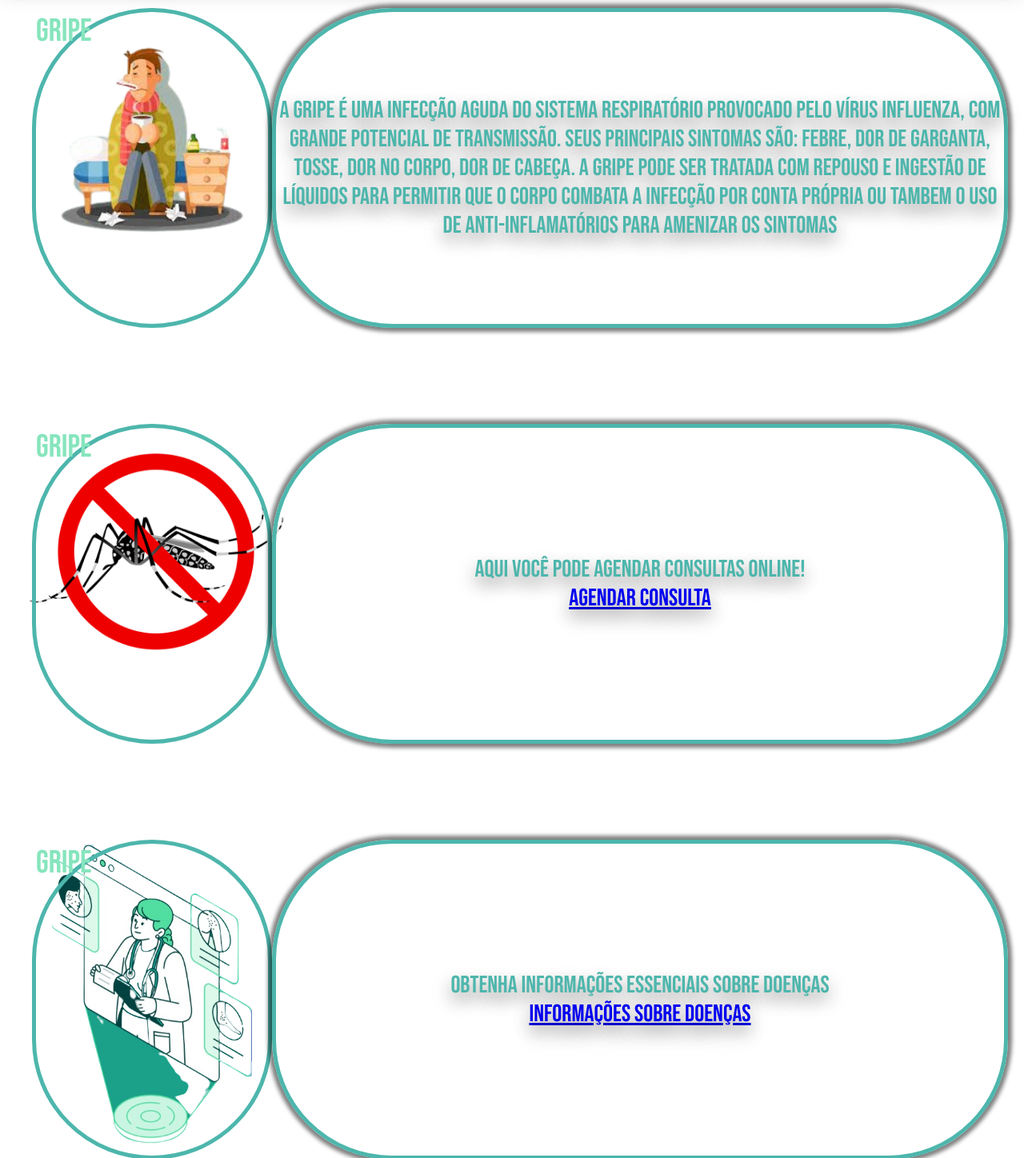
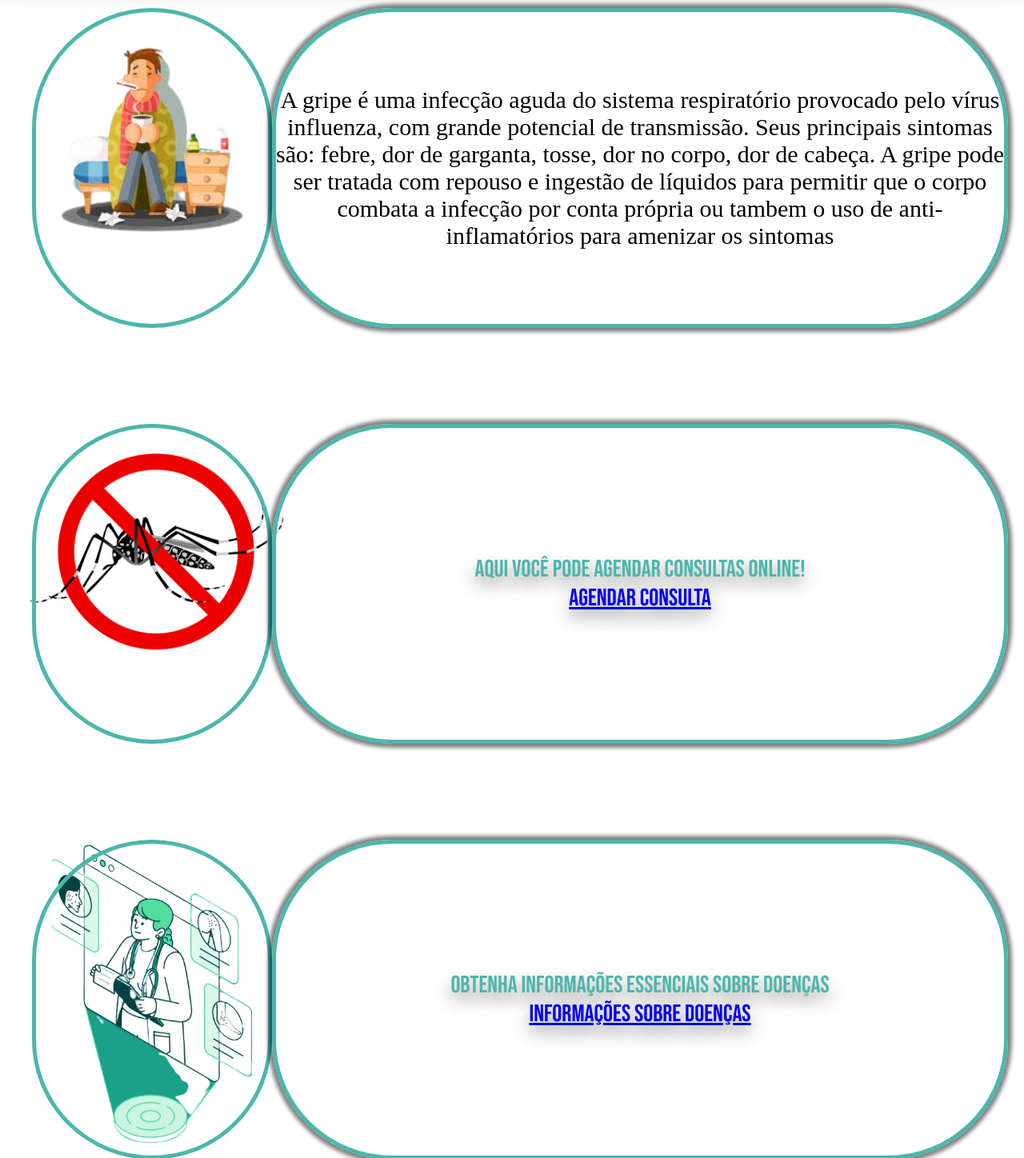
Before and after one commit to zTuressOz/MedGuia, a plain HTML site: page informacoes.html in a window 1280 px wide. Shown: the part 140-1588 px from the top of the page at 80% size. Drawn offline with Linux system fonts and the light colour scheme; a web font is replaced by a local one.

Commit message:
Update informacoes.html

```diff
--- a/informacoes.html
+++ b/informacoes.html
@@ -16,22 +16,21 @@
             </div>
         </div>
     </header>
-
     <section class="corpo">
         <div class="container-formas">
             <div class="quadrados">
-                <div class="quadrado" data-retangulo="retangulo1"><img src="gripe.png" class="imgtoque" width="250"><p class="texto-doenca">GRIPE</p><img src="toque.png" width="170" class="toque"></div>
-                <div class="quadrado" data-retangulo="retangulo2"><img src="dengue.jpg" class="imgtoque1" width="450"><p class="texto-doenca">GRIPE</p><img src="toque.png" width="170" class="toque"></div>
-                <div class="quadrado" data-retangulo="retangulo3"><img src="informacoes.png" class="imgtoque" width="250"><p class="texto-doenca">GRIPE</p><img src="toque.png" width="170" class="toque"></div>
+                <div class="quadrado" data-retangulo="retangulo1"><img src="gripe.png" class="imgtoque" width="250"><img src="toque.png" width="170" class="toque"></div>
+                <div class="quadrado" data-retangulo="retangulo2"><img src="dengue.jpg" class="imgtoque1" width="450"><img src="toque.png" width="170" class="toque"></div>
+                <div class="quadrado" data-retangulo="retangulo3"><img src="informacoes.png" class="imgtoque" width="250"><img src="toque.png" width="170" class="toque"></div>
             </div>
 
             <div class="retangulos">
-                <div class="retangulo" id="retangulo1"><p class="texto-retangulo">A gripe é uma infecção aguda do sistema respiratório provocado pelo vírus influenza, com grande potencial de transmissão. Seus principais sintomas são: febre, dor de garganta, tosse, dor no corpo, dor de cabeça. A gripe pode ser tratada com repouso e ingestão de líquidos para permitir que o corpo combata a infecção por conta própria ou tambem o uso de anti-inflamatórios para amenizar os sintomas</p></div>
+                <div class="retangulo" id="retangulo1"><p class="texto-retângulo">A gripe é uma infecção aguda do sistema respiratório provocado pelo vírus influenza, com grande potencial de transmissão. Seus principais sintomas são: febre, dor de garganta, tosse, dor no corpo, dor de cabeça. A gripe pode ser tratada com repouso e ingestão de líquidos para permitir que o corpo combata a infecção por conta própria ou tambem o uso de anti-inflamatórios para amenizar os sintomas</p></div>
                 <div class="retangulo" id="retangulo2"><p class="texto-retangulo">Aqui você pode agendar consultas online!<a id="consultas-link" href="#"><br> AGENDAR CONSULTA</a></p></div>
                 <div class="retangulo" id="retangulo3"><p class="texto-retangulo">Obtenha informações essenciais sobre doenças<a href="informacoes.html"><br>informações sobre doenças</a></p></div>
             </div>
+
         </div>
-
     <nav class="sidebar-menu">
         <a href="index.html"><img src="inicio.png" alt="inicio" width="35" class="casinha"></a>
         <a href="index.html" class="texto-menu">INÍCIO</a>
@@ -40,11 +39,7 @@
         <a id="consultas-link2" href="#" class="texto-menu2"><p>AGENDAR CONSULTA</p></a>
         <a href="informacoes.html" class="texto-menu3">INFORMAÇÕES SOBRE DOENÇAS</a>
     </nav>
-
-
 </section>
-
-
     <div class="container">
         <input type="checkbox" id="checkbox-menu" class="checkbox">
         <label for="checkbox-menu">
@@ -53,12 +48,9 @@
             <span></span>
         </label>
     </div>
-
-
         <footer>
         Equipe MedGuia João XXIII
     </footer>
-
     <script src="inf.js"></script>
 
 </body>
```
